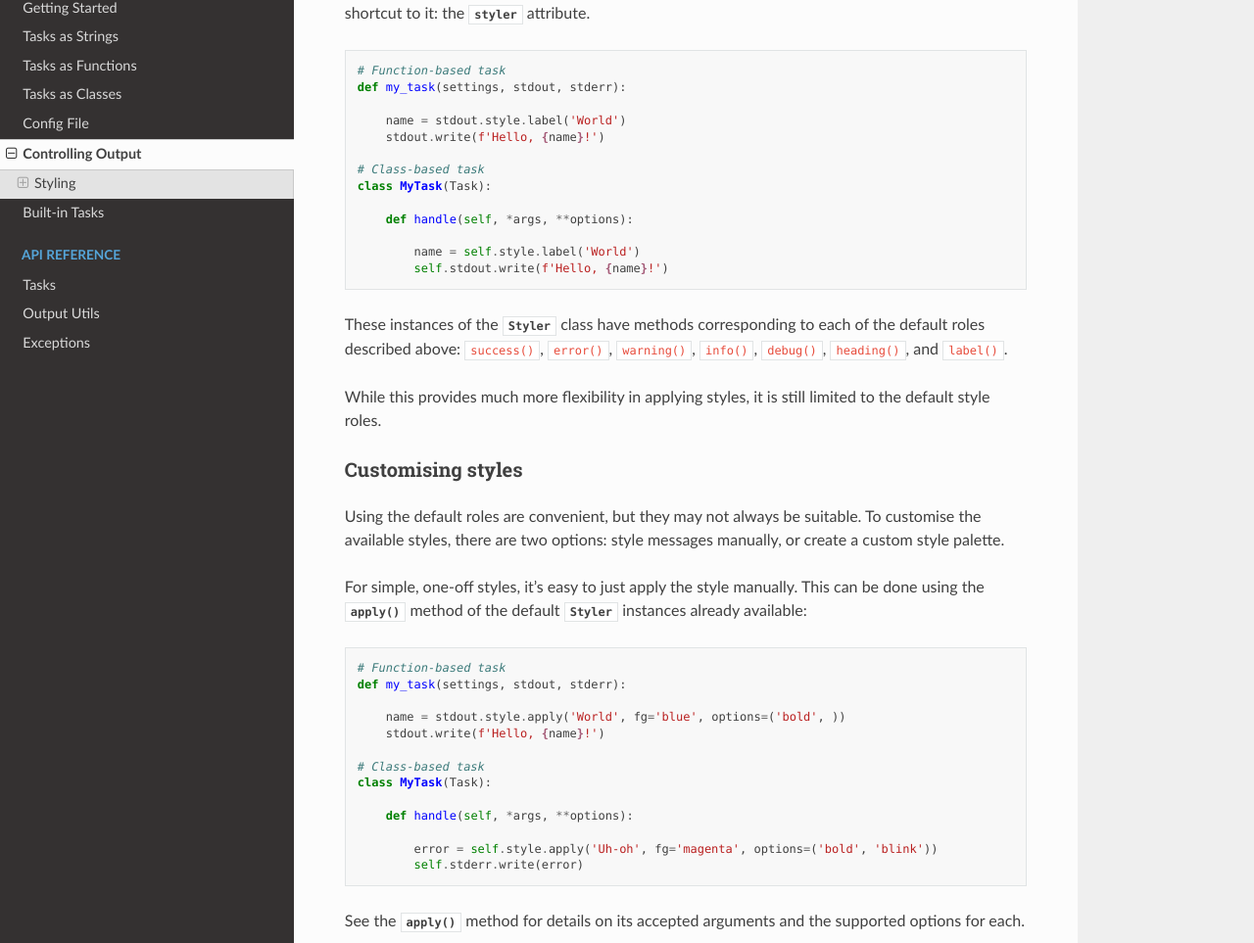
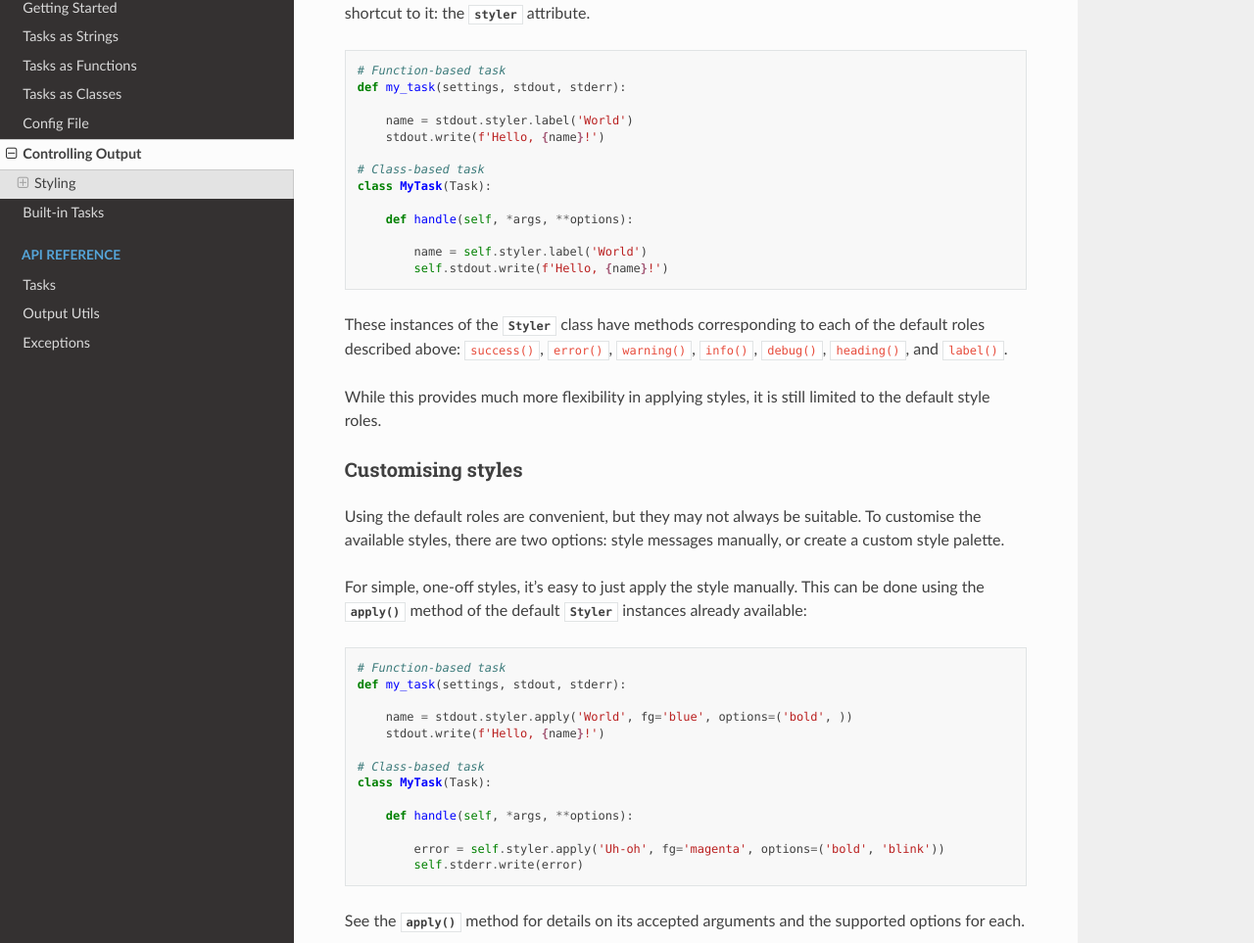
Before and after one commit to oogles/jog, a Sphinx documentation site: the page built from docs/topics/output.rst, in a window 1280 px wide and 1400 px high, scrolled down 1671 px. Shown: the part 144-1107 px from the top of the window at 98% size. Built offline with Sphinx 7.4.7 and the Read the Docs theme 2.0.0, drawn with Linux system fonts in a browser that asks for light colours.

Commit message:
Fixed documentation mistakes.

```diff
--- a/README.rst
+++ b/README.rst
@@ -122,7 +122,3 @@ Executed with no arguments, ``jog`` will display a list of all available tasks.
     function: A task defined as a function.
     class: A task defined as a class.
         See "jog class --help" for usage details
-
-.. note::
-
-    By default, the ``jog.py`` file can be located up to eight levels above the directory from which the ``jog`` command is run.
--- a/docs/topics/output.rst
+++ b/docs/topics/output.rst
@@ -77,7 +77,7 @@ Sometimes you just want a segment of an output message to have a particular styl
     # Function-based task
     def my_task(settings, stdout, stderr):
 
-        name = stdout.style.label('World')
+        name = stdout.styler.label('World')
         stdout.write(f'Hello, {name}!')
 
     # Class-based task
@@ -85,7 +85,7 @@ Sometimes you just want a segment of an output message to have a particular styl
 
         def handle(self, *args, **options):
 
-            name = self.style.label('World')
+            name = self.styler.label('World')
             self.stdout.write(f'Hello, {name}!')
 
 These instances of the :class:`Styler` class have methods corresponding to each of the default roles described above: ``success()``, ``error()``, ``warning()``, ``info()``, ``debug()``, ``heading()``, and ``label()``.
@@ -104,7 +104,7 @@ For simple, one-off styles, it's easy to just apply the style manually. This can
     # Function-based task
     def my_task(settings, stdout, stderr):
 
-        name = stdout.style.apply('World', fg='blue', options=('bold', ))
+        name = stdout.styler.apply('World', fg='blue', options=('bold', ))
         stdout.write(f'Hello, {name}!')
 
     # Class-based task
@@ -112,7 +112,7 @@ For simple, one-off styles, it's easy to just apply the style manually. This can
 
         def handle(self, *args, **options):
 
-            error = self.style.apply('Uh-oh', fg='magenta', options=('bold', 'blink'))
+            error = self.styler.apply('Uh-oh', fg='magenta', options=('bold', 'blink'))
             self.stderr.write(error)
 
 See the :meth:`~Styler.apply` method for details on its accepted arguments and the supported options for each.
```
